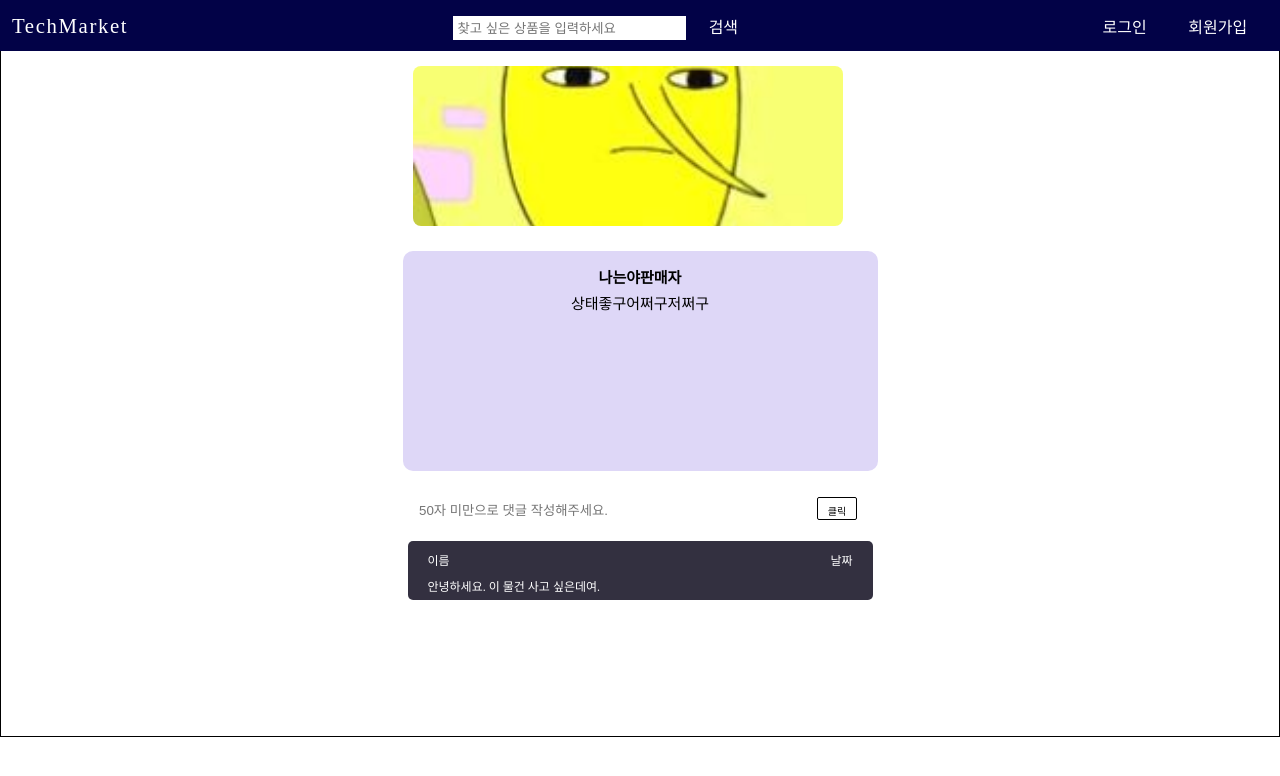
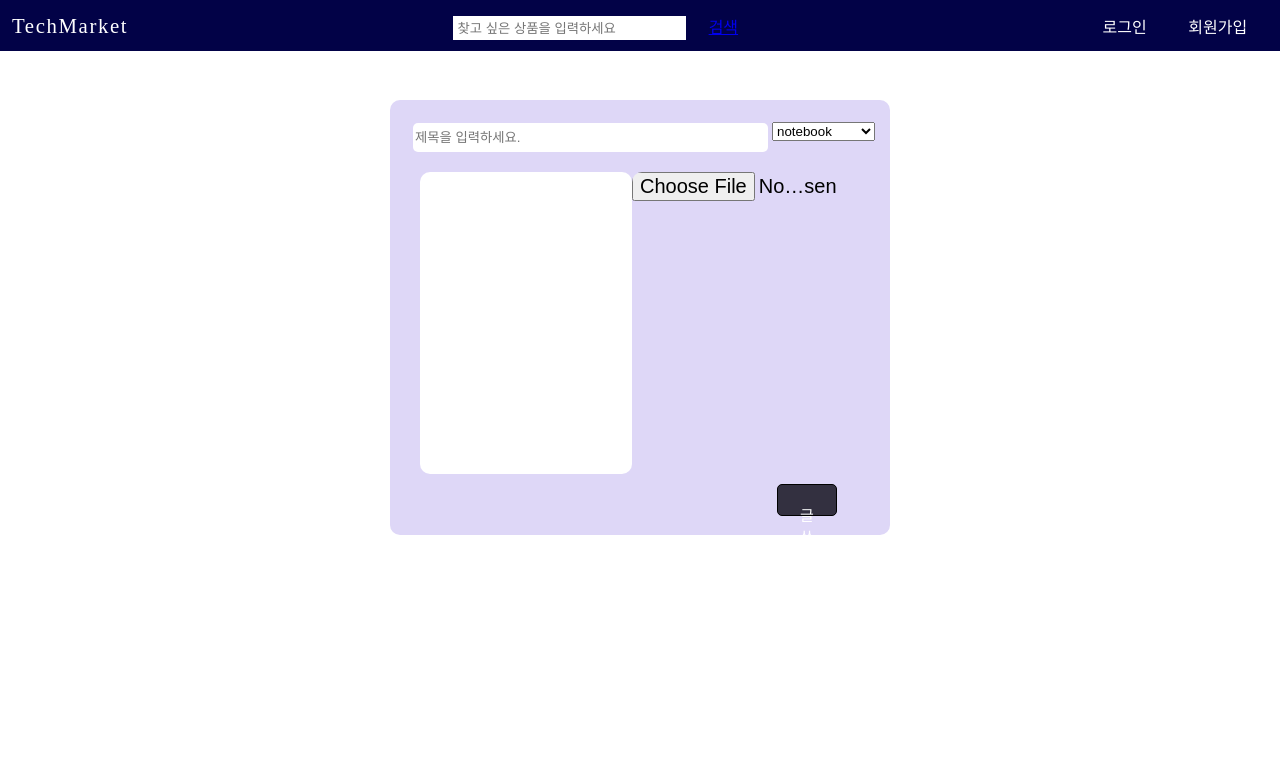
Before and after one commit to codestates/TechMarket-client, a React (Create React App) app in the folder TechMarket-Client/techmarket/: page /show in a window 1280 px wide. Shown: the top 776 px of the page. Built offline with nearby package versions, Linux system fonts and the light colour scheme.

Commit message:
[Create]photoUpload

```diff
--- a/TechMarket-Client/techmarket/src/App.js
+++ b/TechMarket-Client/techmarket/src/App.js
@@ -10,9 +10,6 @@ import MyPage from "./pages/MyPage";
 import ProductPage from "./pages/ProductPage";
 import ProductsPage from "./pages/ProductsPage";
 import Post from "./pages/Post";
-
-
-
 
 class App extends Component {
   constructor(props) {
--- a/TechMarket-Client/techmarket/src/components/Nav.js
+++ b/TechMarket-Client/techmarket/src/components/Nav.js
@@ -13,6 +13,7 @@ const Nav = ({ accessToken, issueAccessToken}) => {
 
   const inputHandler = e => {
     setSearch(e.target.value);
+    console.log(search);
   };
 
   const onClickLogin = () => {
@@ -42,9 +43,11 @@ const Nav = ({ accessToken, issueAccessToken}) => {
             placeholder="찾고 싶은 상품을 입력하세요"
             onChange={e => inputHandler(e)}
           ></input>
-            <Link to="/products">
-            <button className="btn-nav" >검색</button>
-            </Link>
+            <button className="product-search-btn">
+              <Link to={{pathname:"/products", state:{search: search}}}>
+                검색
+              </Link>
+            </button>
         </div>
         <span>
           {
--- a/TechMarket-Client/techmarket/src/index.js
+++ b/TechMarket-Client/techmarket/src/index.js
@@ -5,6 +5,7 @@
 import ReactDOM from "react-dom";
 import { BrowserRouter } from "react-router-dom";
 import App from "./App";
+import Post from "./pages/Post";
 
 require("dotenv").config();
 
@@ -12,7 +13,7 @@ require("dotenv").config();
 
 ReactDOM.render(
   <BrowserRouter>
-    <App />
+    <Post />
   </BrowserRouter>,
   document.getElementById("root")
 );
--- a/TechMarket-Client/techmarket/src/pages/Post.js
+++ b/TechMarket-Client/techmarket/src/pages/Post.js
@@ -9,6 +9,7 @@ const Post = () => {
   const [title, setTitle] = useState("");
   const [summary, setSummary] = useState("");
   const [category, setCategory] = useState("notebook");
+  const [selectedFile, setSelectedFile] = useState("");
 
   const inputTitleHandler = e => {
     setTitle(e.target.value);
@@ -21,15 +22,35 @@ const Post = () => {
   const handleUploadPost = async () => {
     try {
       if(title !== "" && summary !== "") {
+        console.log("버튼 누름");
+
+        const formData = new FormData();
+        console.log(selectedFile.name);
+        formData.append('photos',selectedFile);
+        for (let i = 0; i < selectedFile.length; i++) {
+          formData.append('photos', selectedFile[i]);
+        }
+        formData.append('writerid', "jiwon");
+        formData.append("category", category);
+        formData.append("title", title);
+        formData.append("content", summary);
+        formData.append("registday", getCurrentDate());
+
+        for (var pair of formData.entries()) {
+          console.log(pair[0]+ ', ' + pair[1]);
+        }
+
         await axios.post (
           `http://localhost:8080/mypage/upload`,
-          {
-            writerid: "jiwon", //나중에 작성자 아이디로 바꾸기
-            category: category,
-            title: title,
-            content: summary,
-            registday: getCurrentDate(),
-          })
+          formData,
+          // {
+          //   headers: {
+          //     'content-type':
+          //         'multipart/form-data',
+          // },
+          // withCredentials: true,
+          // }
+          )
           .then(res => {
             if(res.status === 200) {
               alert("게시물 작성이 완료되었습니다.");
@@ -39,13 +60,19 @@ const Post = () => {
         alert("모든 항목은 필수입니다.");
         // 게시물 목록 화면으로 이동하기
       }
-    } catch {
+    } catch(err) {
+      console.log(err)
       alert("예상치 못한 에러가 발생했습니다. \n 잠시 후 다시 시도해주세요.");
     }
   }
 
   const handleCategory = (event) => {
     setCategory(event.target.value);
+  }
+
+  const selectFile = (e) => {
+    setSelectedFile([...selectedFile, e.target.files[0]]); //[...selectedFile, e.target.files[0]]
+    console.log(e.target.files);
   }
 
   const getCurrentDate = () => {
@@ -69,6 +96,7 @@ const Post = () => {
 
     return `${year}-${month}-${day} ${hour}:${minute}:${seconds}`;
   }
+
 
   return (
     <>
@@ -98,7 +126,9 @@ const Post = () => {
               onChange={e => {
                 inputSummaryHandler(e);
               }}
-            ></input>
+            >
+            </input>
+            <input type="file" name="myFile" onChange={selectFile}></input>
           </div>
           <div className="product-post-btn-container">
             <button className="product-post-btn" onClick={handleUploadPost}>글쓰기</button>
--- a/TechMarket-Client/techmarket/src/pages/ProductPage.js
+++ b/TechMarket-Client/techmarket/src/pages/ProductPage.js
@@ -1,26 +1,46 @@
-import React from "react";
-// , { useState }
+import React, { useEffect, useState } from "react";
+import Nav from "../components/Nav";
+import img from "../images/Earl of Lemongrab.jpeg";
+import "../styles/ProductPage.css";
+import axios from "axios";
 
-import Nav from "../components/Nav";
+// props === {accessToken, issueAccessToken}
+const Product = (props) => {
 
-import feature from "../images/Earl of Lemongrab.jpeg";
+  const [product, setProduct] = useState([]);
 
-import "../styles/ProductPage.css";
+  // const id = props.location.state.id;
+  // console.log(id);
+  useEffect(() => {
+    axios
+    .get(`http://localhost:8080/board?id=${props.location.state.id}`)
+    .then(res => {
+      if (res.status === 200) {
+        setProduct(res.data);
+      } else {
+        alert("예상치 못한 오류가 발생했습니다. \n 잠시 후 다시 시도해주세요.");
+      }
+    })
+    .catch(err => {
+      console.log(err);
+    })
+    return () => {
+      console.log("");
+    }
+  },[]);
 
-const Product = props => {
-  // 해당 사진 클릭할 때 onClick 실행
-  // 이 때 onClick은 True
+
   return (
     <>
       <div id="product-container">
         <Nav />
         <div className="product-intro">
           <div className="product-photo">
-            <img alt="" src={feature} />
+            <img alt="" src={img} />
           </div>
           <div className="product-seller-info">
-            <div className="product-seller-name">나는야판매자</div>
-            <div className="product-seller-comment">상태좋구어쩌구저쩌구</div>
+            <div className="product-seller-name">{product.writerid}</div>
+            <div className="product-seller-comment">{product.content}</div>
           </div>
           <div className="product-modal-chats-container">
             <div className="product-chat-box">
@@ -30,7 +50,6 @@ const Product = props => {
               />
               <button className="product-chat-btn">클릭</button>
             </div>
-
             <div className="product-modal-chat-users">
               <div className="product-modal-chat">
                 <div className="product-modal-chatter-info">
--- a/TechMarket-Client/techmarket/src/pages/ProductsPage.js
+++ b/TechMarket-Client/techmarket/src/pages/ProductsPage.js
@@ -1,20 +1,32 @@
 import React, { useState } from "react";
 import Nav from "../components/Nav";
 import { Link } from "react-router-dom";
-
-import feature from "../images/Earl of Lemongrab.jpeg";
-
 import axios from "axios";
-
 import "../styles/ProductsPage.css";
 import img from "../images/profileImg.png";
 
-const Products = () => {
+const Products = (props) => {
   const [item, setItem] = useState(0);
   const incrementItem = () => setItem(item + 1);
-
   const [products, setProducts] = useState([]);
 
+  if (props.location.state) { //검색어를 입력하고 들어왔으면
+    const word = props.location.state.search;
+    axios
+      .get(`http://localhost:8080/search?search_word=${word}`,{
+      })
+      .then(res => {
+        if (res.status === 200) {
+          //console.log(res.data.data.result[0].thumbnail); //사진
+          console.log(res);
+          setProducts(res.data.data.result);
+        } else {
+          alert(
+            "예상치 못한 오류가 발생했습니다. \n 잠시 후 다시 시도해주세요."
+          );
+        }
+      });
+  } else { //전체 상품 보기를 입력하고 들어왔으면
       axios.get(`http://localhost:8080/products`).then(res => {
         if (res.status === 200) {
           setProducts(res.data);
@@ -22,7 +34,7 @@ const Products = () => {
           alert("예상치 못한 오류가 발생했습니다. \n 잠시 후 다시 시도해주세요.");
         }
       });
-
+  }
   return (
     <>
       <div id="products-container">
@@ -36,11 +48,17 @@ const Products = () => {
               TechMarket에서는 원하시는 상품을 어느 곳에서나 찾으실 수 있습니다
             </div>
           </div>
-
           {products.map(product => {
             return (
+              <>
+                <Link
+                  to={{
+                    pathname: `/show/${product.id}`,
+                    state: { id: product.id }
+                  }}
+                >
                   <div className="body-products" key={product.id}>
-                <img src={img}></img>
+                    <img src={`http://localhost:8080/${product.thumbnail}`}></img>
                     <div className="product-title">{product.title}</div>
                     <div className="product-category">{product.category}</div>
                     <div className="product-writer-container">
@@ -50,6 +68,8 @@ const Products = () => {
                       </span>
                     </div>
                   </div>
+                </Link>
+              </>
             );
           })}
         </div>
```
Lines whose indentation alone changed are shown as unchanged.
